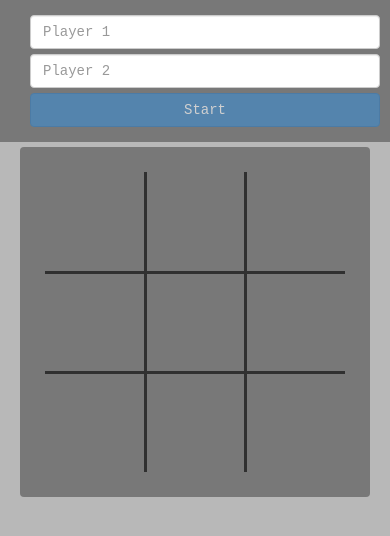
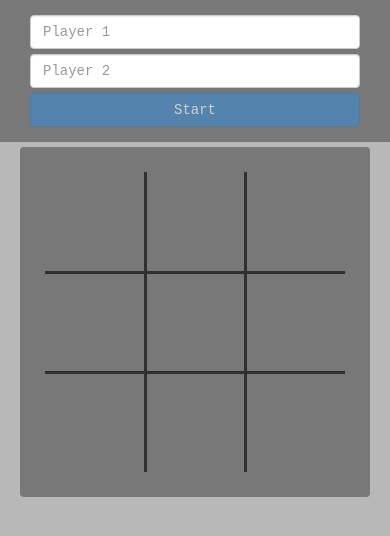
Before and after one commit to marceloavan/tic-tac-toe-js, a website: page index.html in a window 390 px wide. Drawn offline with Linux system fonts and the light colour scheme.

Commit message:
ajustes para tornar responsivo e no readme

```diff
--- a/index.html
+++ b/index.html
@@ -2,6 +2,7 @@
 <html ng-app="ticTacToe">
   <head>
     <meta charset="UTF-8">
+    <meta name="viewport" content="width=device-width, initial-scale=1.0">
 
     <!-- Libs -->
     <script type="text/javascript" src="/lib/tictactoe/tic-tac-toe.js"></script>
--- a/public/css/tic-tac-toe.css
+++ b/public/css/tic-tac-toe.css
@@ -71,7 +71,7 @@ body {
 }
 
 .box-defaults {
-	width: 350px;
+	max-width: 350px;
 	margin-left: auto;
 	margin-right: auto;
 	background-color: #787878 !important;
```
Also changed, not shown: README.md (added).
